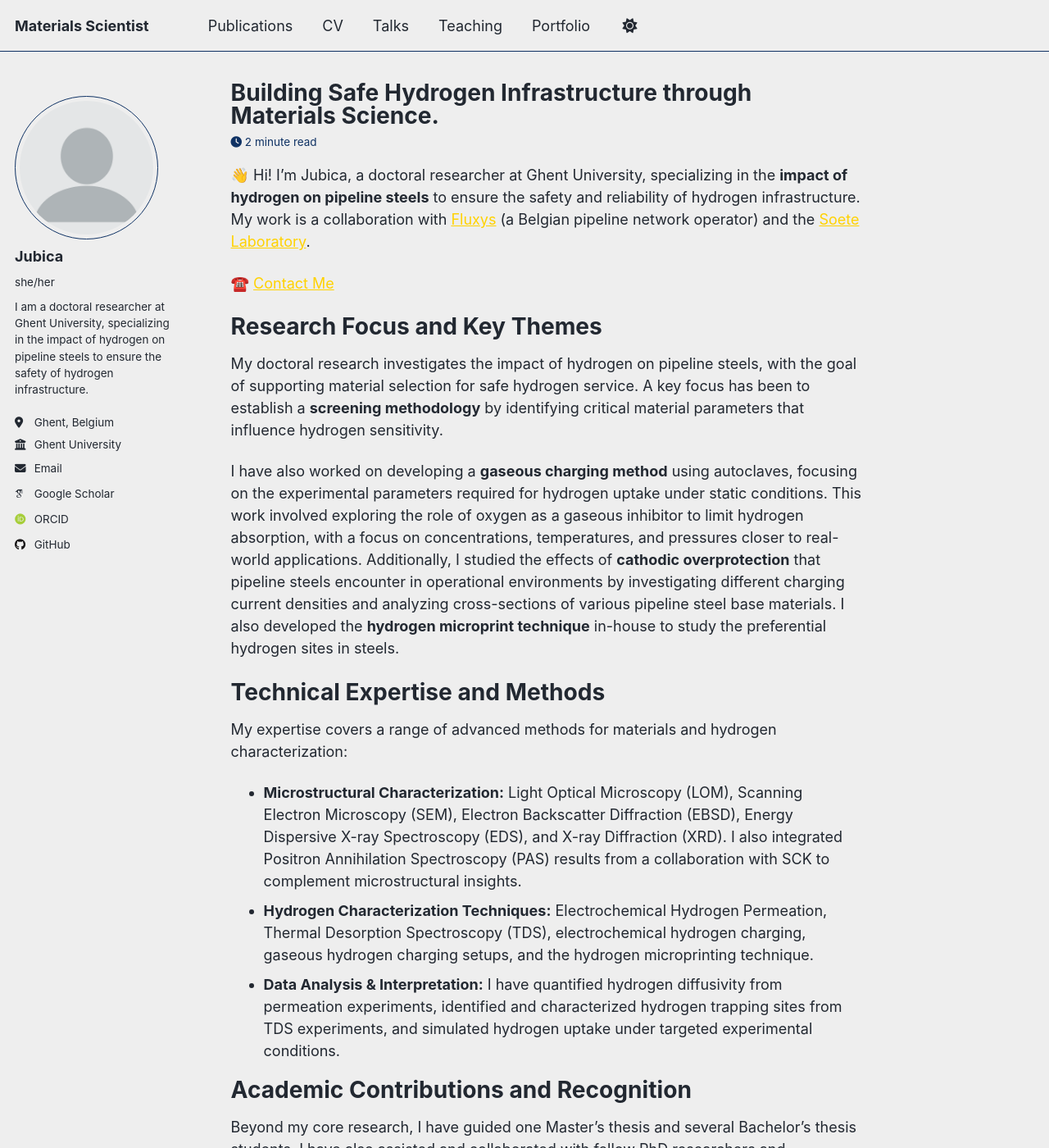
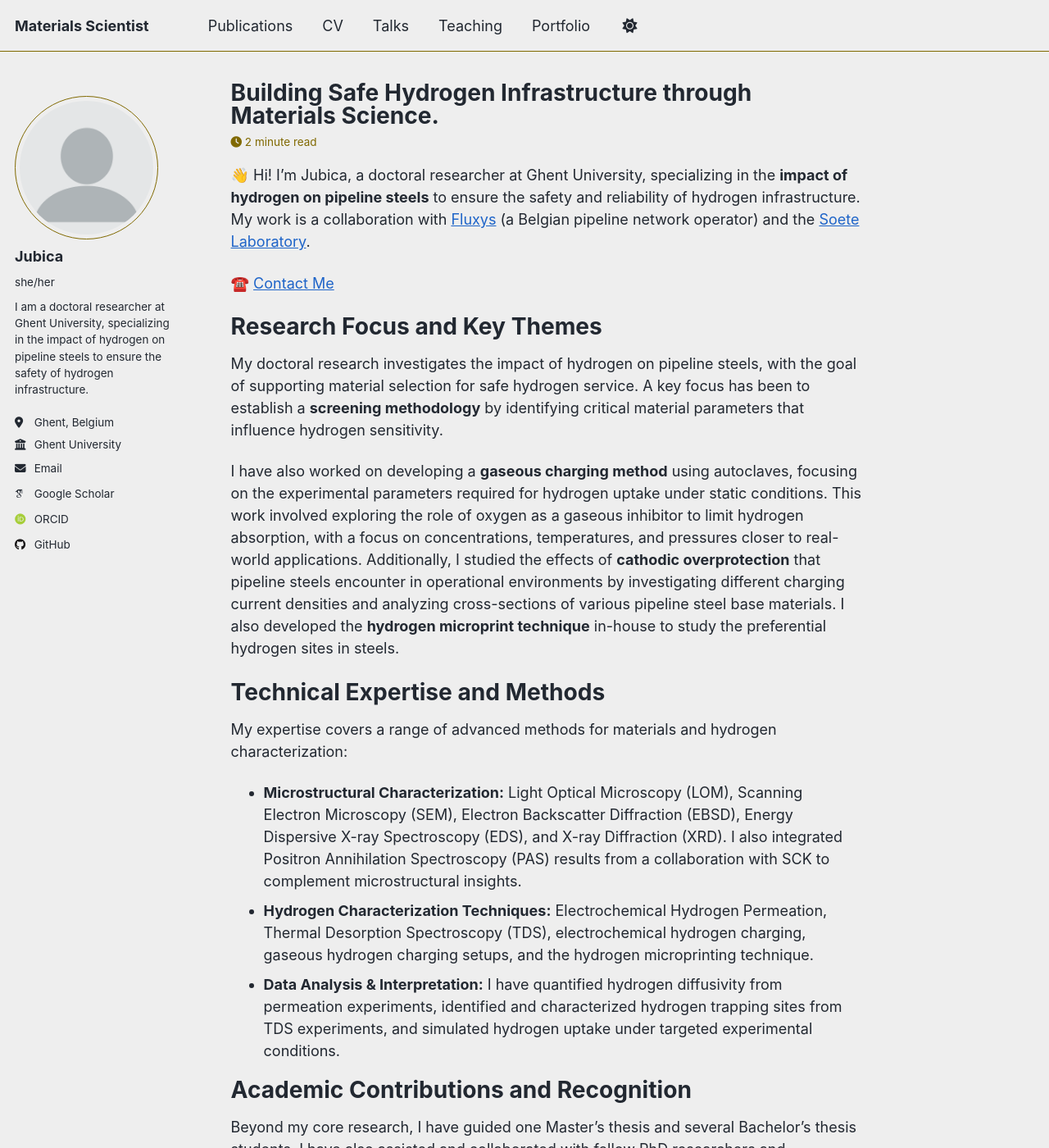
Before and after one commit to jubica/jubica.github.io, a Jekyll site: the page built from _pages/about.md, in a window 1280 px wide and 1400 px high. Shown: the whole window at 82% size. Built offline with Jekyll 4.4.1, drawn with Linux system fonts in a browser that asks for light colours; some web fonts are replaced; a script that is not in the unit is left out.

Commit message:
fix color

```diff
--- a/_sass/theme/_air_dark.scss
+++ b/_sass/theme/_air_dark.scss
@@ -3,7 +3,7 @@
    ========================================================================== */
 
 /* Color codes used for the theme */
-$primary-color              : #1E64C8;
+$primary-color              : #FFD200;
 $dark-primary-color         : mix(#000, $primary-color, 40%);
 $darker-primary-color       : mix(#000, $primary-color, 60%);
 $light-primary-color        : mix(#000, $primary-color, 50%);
@@ -12,7 +12,7 @@ $background                 : #252a34;
 $background-light           : mix(#fff, $background, 20%);
 $background-lighter         : mix(#fff, $background, 90%);
 $text                       : #eaeaea;
-$link                       : #FFD200;
+$link                       : #1E64C8;
 $link-dark                  : mix(#000, $link, 25%);
 $link-light                 : mix(#8bbee8, $link, 25%);
 $footer                     : $primary-color;
--- a/_sass/theme/_air_light.scss
+++ b/_sass/theme/_air_light.scss
@@ -3,7 +3,7 @@
    ========================================================================== */
 
 /* Color codes used for the theme */
-$primary-color              : #1E64C8;
+$primary-color              : #FFD200;
 $dark-primary-color         : mix(#000, $primary-color, 40%);
 $darker-primary-color       : mix(#000, $primary-color, 60%);
 $light-primary-color        : mix(#000, $primary-color, 50%);
@@ -12,7 +12,7 @@ $background                 : #eeeeee;
 $background-light           : mix(#fff, $background, 20%);
 $background-lighter         : mix(#fff, $background, 90%);
 $text                       : #222831;
-$link                       : #FFD200;
+$link                       : #1E64C8;
 $link-dark                  : mix(#000, $link, 25%);
 $link-light                 : mix(#8bbee8, $link, 25%);
 $footer                     : $primary-color;
```
